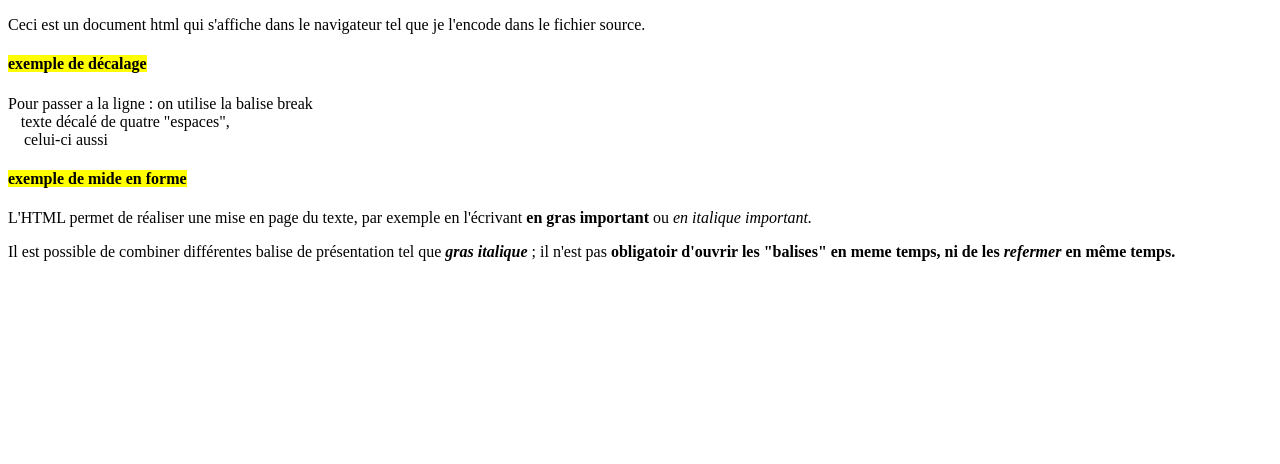
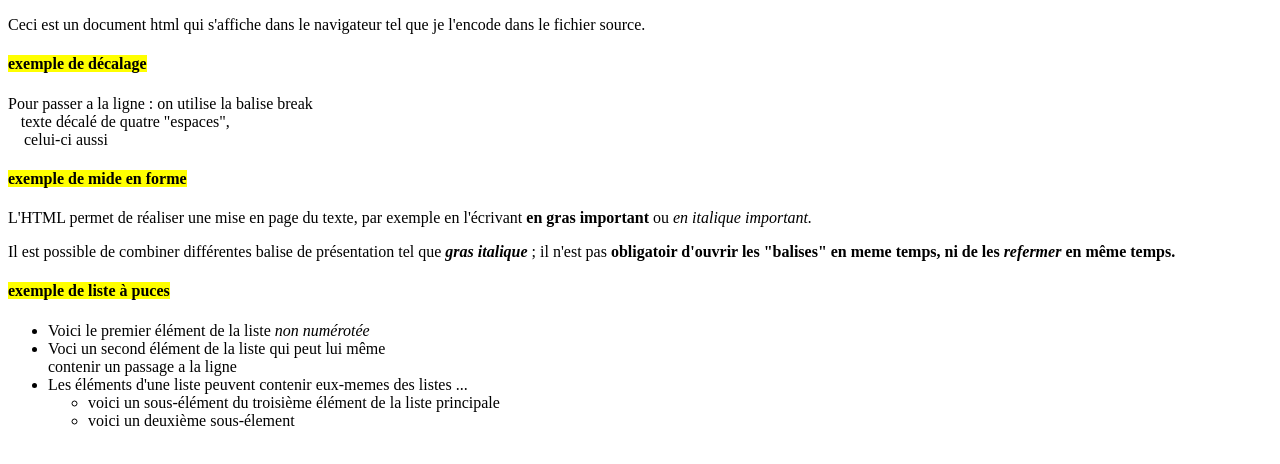
Before and after one commit to sofiane626/Exercice, a plain HTML site: page index.html in a window 1280 px wide. Drawn offline with Linux system fonts and the light colour scheme.

Commit message:
section 3

```diff
--- a/index.html
+++ b/index.html
@@ -29,6 +29,20 @@
         </p>
     </section>
 
+    <section>
+        <h4><mark>exemple de liste à puces</mark></h4>
+        <ul>
+            <li>Voici le premier élément de la liste <i> non numérotée</i></li>
+            <li>Voci un second élément de la liste qui peut lui même <br> contenir un passage a la ligne</li>
+            <li>Les éléments d'une liste peuvent contenir eux-memes des listes ... <br>
+                <ul>
+                    <li>voici un sous-élément du troisième élément de la liste principale</li>
+                    <li>voici un deuxième sous-élement</li>
+                </ul>
+            </li>
+        </ul>
+    </section>
+
 </body>
 
 </html>
```
